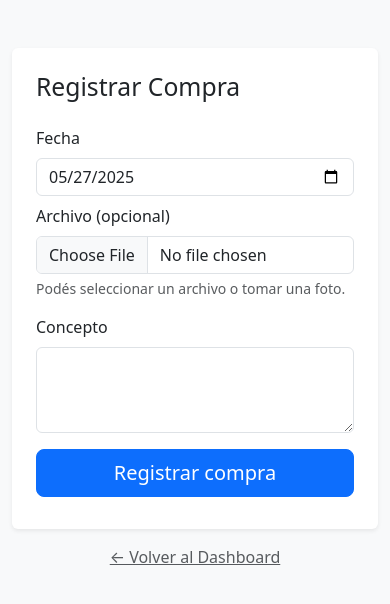
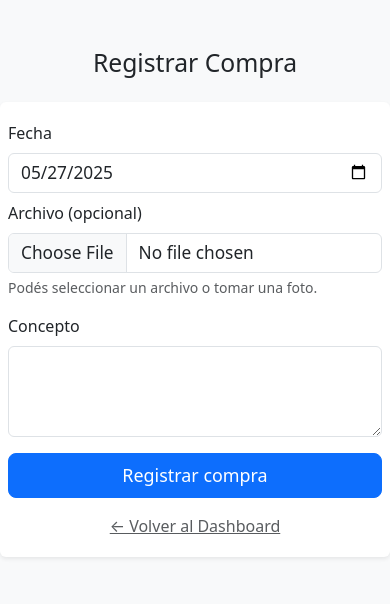
Before and after one commit to gabofunebre/GetOutside, a FastAPI app: page /compras/new in a window 390 px wide. Shown: the top 604 px of the page. Run offline with FastAPI, Linux system fonts and the light colour scheme.

Commit message:
implementada add compra

```diff
--- a/app/static/css/style.css
+++ b/app/static/css/style.css
@@ -492,3 +492,28 @@ select.form-select {
     min-width: 180px;
   }
 }
+/* Forzar que el formulario y sus campos usen todo el ancho en mobile */
+@media (max-width: 767.98px) {
+  .container {
+    max-width: 100vw !important;
+    padding-left: 0 !important;
+    padding-right: 0 !important;
+  }
+  .compra-form {
+    max-width: 100vw !important;
+    width: 100% !important;
+    padding: 1.2rem .5rem 1.2rem .5rem !important;
+  }
+  .compra-form .form-control,
+  .compra-form textarea {
+    width: 100% !important;
+    min-width: 0 !important;
+    font-size: 1.08rem !important;
+  }
+  #btn-registrar {
+    width: 100% !important;
+    min-width: 0 !important;
+    font-size: 1.12rem !important;
+    max-width: none !important;
+  }
+}
--- a/app/templates/compra_add.html
+++ b/app/templates/compra_add.html
@@ -1,21 +1,24 @@
 <!DOCTYPE html>
 <html lang="es">
 <head>
-    <meta charset="UTF-8">
+  <meta charset="utf-8" />
+  <meta name="viewport" content="width=device-width, initial-scale=1" />
   <title>Registrar Compra</title>
-    <!-- Bootstrap 5 (usa la CDN solo si no está en tu template base) -->
-    <link href="https://cdn.jsdelivr.net/npm/bootstrap@5.3.3/dist/css/bootstrap.min.css" rel="stylesheet">
+  <!-- Bootstrap CSS -->
+  <link href="https://cdn.jsdelivr.net/npm/bootstrap@5.3.0/dist/css/bootstrap.min.css" rel="stylesheet" crossorigin="anonymous">
   <link rel="stylesheet" href="/static/css/style.css">
 </head>
 <body>
   <!-- Spinner Overlay -->
-    <div id="overlay">
-        <div class="spinner-border text-primary" style="width: 3rem; height: 3rem;" role="status"></div>
+  <div id="overlay" style="display:none;">
+    <div class="spinner-border text-primary" role="status">
+      <span class="visually-hidden">Cargando...</span>
     </div>
+  </div>
+
   <div class="container mt-5">
-      <form id="compra-form" class="compra-form shadow-sm rounded bg-white p-4 p-md-5">
-        <h2 class="mb-4">Registrar Compra</h2>
-        <!-- Fecha y Archivo: fila responsive -->
+    <h2 class="text-center mb-4">Registrar Compra</h2>
+    <form id="compra-form" class="compra-form bg-white shadow-sm rounded p-4">
       <div class="row mb-3">
         <div class="col-md-6 mb-2 mb-md-0">
           <label for="fecha" class="form-label">Fecha</label>
@@ -28,35 +31,28 @@
           <div class="form-text">Podés seleccionar un archivo o tomar una foto.</div>
         </div>
       </div>
-        <!-- Concepto amplio -->
       <div class="mb-3">
         <label for="concepto" class="form-label">Concepto</label>
         <textarea class="form-control" id="concepto" name="concepto" rows="3" required></textarea>
         <div class="invalid-feedback">Ingrese un concepto.</div>
       </div>
-        <!-- Botón registrar, responsive -->
-        <div class="d-flex justify-content-center mb-2">
-          <button type="button" class="btn btn-primary btn-lg w-100 w-md-28" id="btn-registrar" style="max-width:400px;">
+      <button type="button" class="btn btn-primary btn-lg w-100" id="btn-registrar">
         Registrar compra
       </button>
-        </div>
-      </form>
       <div class="text-center mt-3">
         <a href="/" class="text-muted">&larr; Volver al Dashboard</a>
       </div>
+    </form>
   </div>
 
-
-    <!-- Modal de confirmación -->
+  <!-- Modals (puedes dejar el modal confirm y resultado aquí si ya los usás) -->
   <div class="modal fade" id="modalConfirm" tabindex="-1" aria-labelledby="modalConfirmLabel" aria-hidden="true">
     <div class="modal-dialog modal-dialog-centered">
       <div class="modal-content">
         <div class="modal-header">
           <h5 class="modal-title" id="modalConfirmLabel">Confirmar Registro</h5>
         </div>
-          <div class="modal-body" id="modalConfirmBody">
-            <!-- Resumen generado por JS -->
-          </div>
+        <div class="modal-body" id="modalConfirmBody"></div>
         <div class="modal-footer">
           <button type="button" class="btn btn-secondary" data-bs-dismiss="modal">Cancelar</button>
           <button type="button" class="btn btn-success" id="btn-confirmar">Aceptar</button>
@@ -64,17 +60,13 @@
       </div>
     </div>
   </div>
-
-    <!-- Modal de resultado (exito/error) -->
   <div class="modal fade" id="modalResultado" tabindex="-1" aria-labelledby="modalResultadoLabel" aria-hidden="true">
     <div class="modal-dialog modal-dialog-centered">
       <div class="modal-content">
         <div class="modal-header">
           <h5 class="modal-title" id="modalResultadoLabel">Resultado</h5>
         </div>
-          <div class="modal-body" id="modalResultadoBody">
-            <!-- Mensaje generado por JS -->
-          </div>
+        <div class="modal-body" id="modalResultadoBody"></div>
         <div class="modal-footer">
           <button type="button" class="btn btn-primary" data-bs-dismiss="modal">Cerrar</button>
         </div>
@@ -82,8 +74,8 @@
     </div>
   </div>
 
-    <!-- Bootstrap 5 JS y dependencias (popper.js) -->
-    <script src="https://cdn.jsdelivr.net/npm/bootstrap@5.3.3/dist/js/bootstrap.bundle.min.js"></script>
+  <!-- Bootstrap JS y tu script -->
+  <script src="https://cdn.jsdelivr.net/npm/bootstrap@5.3.0/dist/js/bootstrap.bundle.min.js" crossorigin="anonymous"></script>
   <script src="/static/js/compras/compra_add.js"></script>
 </body>
 </html>
```
Lines whose indentation alone changed are shown as unchanged.
